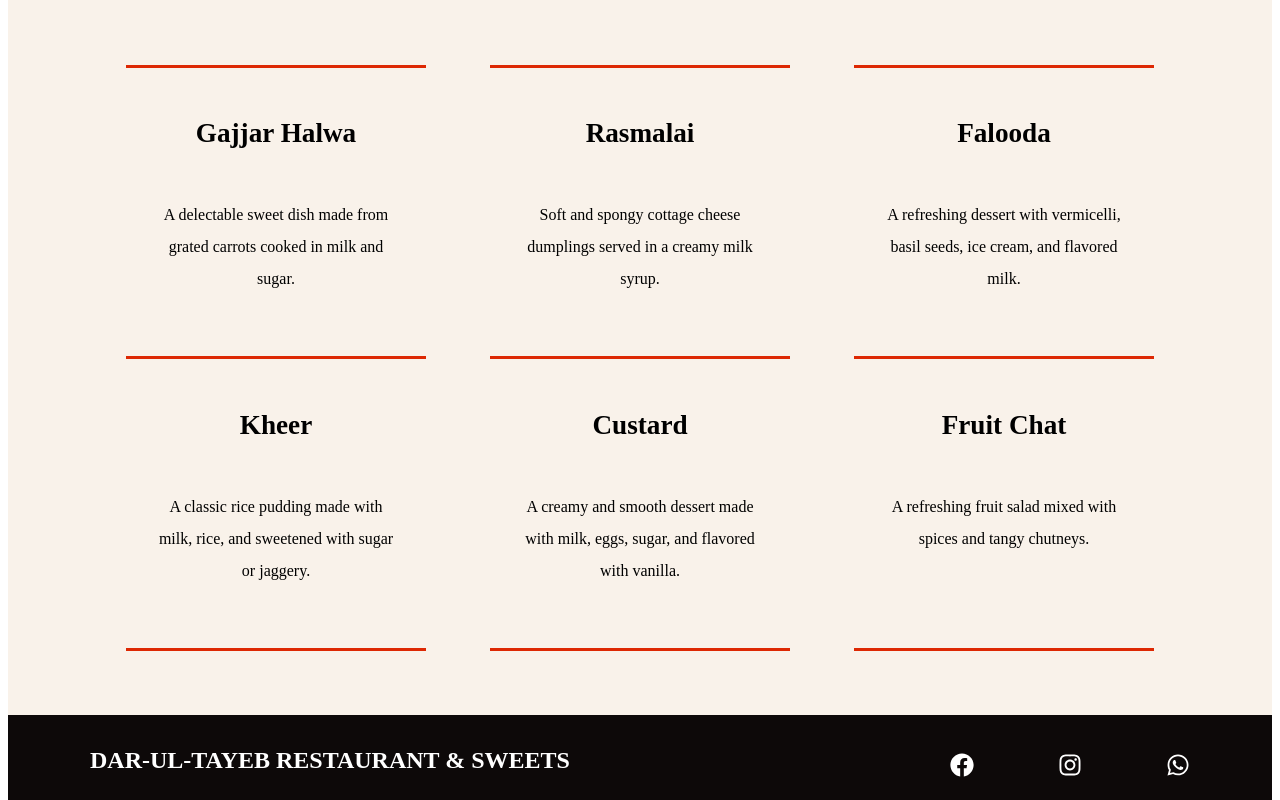
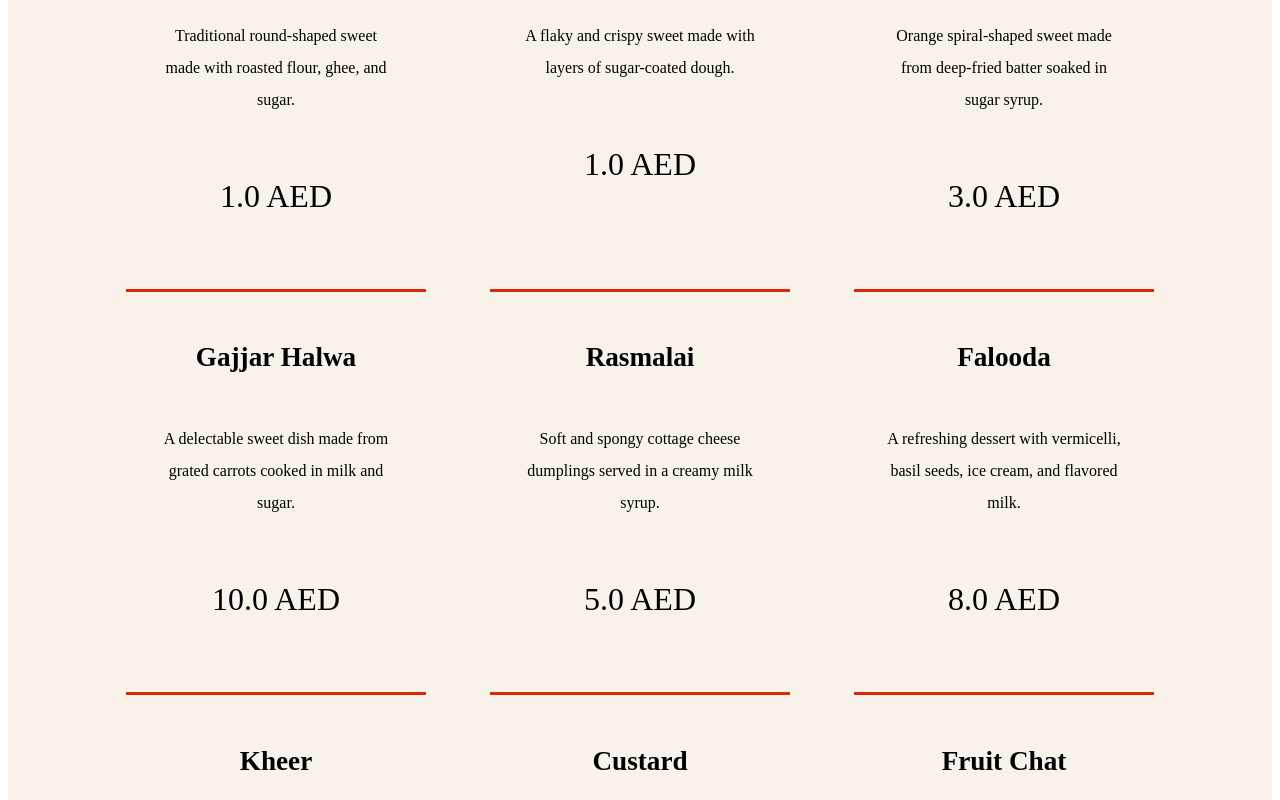
Before and after one commit to Muhammad-Zakii/restaurant-website, a React (Create React App) app: page /sweets in a window 1280 px wide. Shown: the part 840-1640 px from the top of the page. Built offline with nearby package versions, Linux system fonts and the light colour scheme; what react-alert-template-basic would draw is missing.

Commit message:
prices adjust

```diff
--- a/src/components/CompleteMenu/BreakFast/BreakFast.js
+++ b/src/components/CompleteMenu/BreakFast/BreakFast.js
@@ -9,6 +9,7 @@ import {
   ProductTitle,
   ProductDesc,
   BackButton,
+  ProductPrice,
 } from './BreakFastElements';
 import { BreakFastItems } from '../../Products/data';
 
@@ -26,6 +27,7 @@ const Breakfast = () => {
             <ProductInfo>
               <ProductTitle>{product.name}</ProductTitle>
               <ProductDesc>{product.desc}</ProductDesc>
+              <ProductPrice>{product.price}</ProductPrice>
             </ProductInfo>
           </ProductCard>
         ))}
--- a/src/components/CompleteMenu/BreakFast/BreakFastElements.js
+++ b/src/components/CompleteMenu/BreakFast/BreakFastElements.js
@@ -98,7 +98,7 @@ export const ProductDesc = styled.p`
 
 export const ProductPrice = styled.p`
   margin-bottom: 1rem;
-  font-size: 2rem;
+  font-size: 1.5rem;
 `;
 
 export const ProductButton = styled.button`
--- a/src/components/CompleteMenu/DinnerAndLunch/DinnerLunch.js
+++ b/src/components/CompleteMenu/DinnerAndLunch/DinnerLunch.js
@@ -8,7 +8,7 @@ import {
   ProductTitle,
   ProductDesc,
   BackButton,
-  // ProductPrice,
+  ProductPrice,
 } from './DinnerAndLunchElements';
 import { DinnerAndLunchItems } from '../../Products/data';
 import { Link } from 'react-router-dom';
@@ -28,7 +28,7 @@ const DinnerAndLunch = () => {
               <ProductInfo>
                 <ProductTitle>{product.name}</ProductTitle>
                 <ProductDesc>{product.desc}</ProductDesc>
-                {/* <ProductPrice>{product.price}</ProductPrice> */}
+                <ProductPrice>{product.price}</ProductPrice>
               </ProductInfo>
             </ProductCard>
           ))}
--- a/src/components/CompleteMenu/Sweets/Sweets.js
+++ b/src/components/CompleteMenu/Sweets/Sweets.js
@@ -8,7 +8,7 @@ import {
   ProductTitle,
   ProductDesc,
   BackButton,
-  // ProductPrice,
+  ProductPrice,
 } from './SweetsElements';
 import { SweetsItems } from '../../Products/data';
 import { Link } from 'react-router-dom';
@@ -27,7 +27,7 @@ const Sweets = () => {
             <ProductInfo>
               <ProductTitle>{product.name}</ProductTitle>
               <ProductDesc>{product.desc}</ProductDesc>
-              {/* <ProductPrice>{product.price}</ProductPrice> */}
+              <ProductPrice>{product.price}</ProductPrice>
             </ProductInfo>
           </ProductCard>
         ))}
--- a/src/components/Products/data.js
+++ b/src/components/Products/data.js
@@ -20,7 +20,7 @@ export const productData = [
     alt: 'Mutton karahi',
     name: 'Mutton karahi',
     desc: 'A savory Pakistani dish with mutton cooked in a karahi (wok) with aromatic spices.',
-    price: '65.99 AED',
+    price: '15.0 AED',
     button: 'Order Now',
   },
   {
@@ -28,7 +28,7 @@ export const productData = [
     alt: 'BBQ',
     name: 'BBQ',
     desc: 'Exquisite grilled & barbecued meats, marinated to perfection, served with flavorful sauces.',
-    price: '59.99 AED',
+    price: '15.0 AED',
     button: 'Order Now',
   },
   {
@@ -36,7 +36,7 @@ export const productData = [
     alt: 'Mutton Handi',
     name: 'Mutton Handi',
     desc: 'A flavorful Pakistani dish with mutton cooked in a traditional handi (clay pot).',
-    price: '59.99 AED',
+    price: '15.0 AED',
     button: 'Order Now',
   },
   {
@@ -44,7 +44,7 @@ export const productData = [
     alt: 'Mutton white korma',
     name: 'Mutton white korma',
     desc: 'A creamy and mild Pakistani dish with mutton cooked in a white korma sauce.',
-    price: '78.99 AED',
+    price: '20.0 AED',
     button: 'Order Now',
   },
   {
@@ -52,7 +52,7 @@ export const productData = [
     alt: 'Mutton keema',
     name: 'Mutton keema',
     desc: 'A delicious Pakistani dish made with minced mutton and aromatic spices.',
-    price: '55.99 AED',
+    price: '10.0 AED',
     button: 'Order Now',
   },
   {
@@ -60,7 +60,7 @@ export const productData = [
     alt: 'Alu Pratha',
     name: 'Alu Pratha',
     desc: 'A delicious Pakistani flatbread stuffed with spiced potato filling.',
-    price: '21.99 AED',
+    price: '3.00 AED',
     button: 'Order Now',
   },
   {
@@ -68,7 +68,7 @@ export const productData = [
     alt: 'Chiken Cheez Nan',
     name: 'Chiken Cheez Nan',
     desc: 'A scrumptious Pakistani nan bread with chicken and cheese filling.',
-    price: '28.99 AED',
+    price: '8.0 AED',
     button: 'Order Now',
   },
   {
@@ -76,7 +76,7 @@ export const productData = [
     alt: 'Haleem',
     name: 'Haleem',
     desc: 'A popular Pakistani dish made with meat, lentils, and wheat, slow-cooked to perfection.',
-    price: '49.99 AED',
+    price: '10.0 AED',
     button: 'Order Now',
   },
   {
@@ -84,7 +84,7 @@ export const productData = [
     alt: 'Egg Omelette',
     name: 'Egg Omelette',
     desc: 'A classic omelette made with eggs and your choice of fillings, popular in Pakistan.',
-    price: '14.99 AED',
+    price: '2.0 AED',
     button: 'Order Now',
   },
 ];
@@ -94,7 +94,7 @@ export const DinnerAndLunchItems = [
     alt: 'Mutton karahi',
     name: 'Mutton karahi',
     desc: 'A savory Pakistani dish with mutton cooked in a karahi (wok) with aromatic spices.',
-    price: '65.99 AED',
+    price: '15.0 AED',
     button: 'Order Now',
   },
   {
@@ -102,7 +102,7 @@ export const DinnerAndLunchItems = [
     alt: 'Mutton Handi',
     name: 'Mutton Handi',
     desc: 'A flavorful Pakistani dish with mutton cooked in a traditional handi (clay pot).',
-    price: '59.99 AED',
+    price: '15.0 AED',
     button: 'Order Now',
   },
   {
@@ -110,7 +110,7 @@ export const DinnerAndLunchItems = [
     alt: 'Mutton Achari',
     name: 'Mutton Achari',
     desc: 'A tangy and spicy Pakistani dish with mutton marinated in pickling spices.',
-    price: '68.99 AED',
+    price: '18.0 AED',
     button: 'Order Now',
   },
   {
@@ -118,7 +118,7 @@ export const DinnerAndLunchItems = [
     alt: 'Mutton korma',
     name: 'Mutton korma',
     desc: 'A rich and creamy Pakistani dish with mutton cooked in a flavorful korma sauce.',
-    price: '74.99 AED',
+    price: '15.0 AED',
     button: 'Order Now',
   },
   {
@@ -126,7 +126,7 @@ export const DinnerAndLunchItems = [
     alt: 'Mutton tawwa champ',
     name: 'Mutton tawwa champ',
     desc: 'Tender and succulent mutton chops cooked to perfection on a tawwa (griddle).',
-    price: '82.99 AED',
+    price: '18.0 AED',
     button: 'Order Now',
   },
   {
@@ -134,7 +134,7 @@ export const DinnerAndLunchItems = [
     alt: 'Mutton keema',
     name: 'Mutton keema',
     desc: 'A delicious Pakistani dish made with minced mutton and aromatic spices.',
-    price: '55.99 AED',
+    price: '10.0 AED',
     button: 'Order Now',
   },
   {
@@ -142,7 +142,7 @@ export const DinnerAndLunchItems = [
     alt: 'Mutton chop handi',
     name: 'Mutton chop handi',
     desc: 'A delightful dish with mutton chops cooked in a handi (clay pot) with spices.',
-    price: '62.99 AED',
+    price: '20.0 AED',
     button: 'Order Now',
   },
   {
@@ -150,7 +150,7 @@ export const DinnerAndLunchItems = [
     alt: 'Mutton white korma',
     name: 'Mutton white korma',
     desc: 'A creamy and mild Pakistani dish with mutton cooked in a white korma sauce.',
-    price: '78.99 AED',
+    price: '20.0 AED',
     button: 'Order Now',
   },
   {
@@ -158,7 +158,7 @@ export const DinnerAndLunchItems = [
     alt: 'Mutton pashawri',
     name: 'Mutton pashawri',
     desc: 'A traditional Pakistani dish with mutton cooked in a Peshawari style.',
-    price: '69.99 AED',
+    price: '18.0 AED',
     button: 'Order Now',
   },
   {
@@ -166,7 +166,7 @@ export const DinnerAndLunchItems = [
     alt: 'Mutton phindi',
     name: 'Mutton phindi',
     desc: 'A flavorful Pakistani dish with mutton cooked with lotus stem (phindi) and spices.',
-    price: '67.99 AED',
+    price: '15.0 AED',
     button: 'Order Now',
   },
   {
@@ -174,7 +174,7 @@ export const DinnerAndLunchItems = [
     alt: 'Mutton karyla',
     name: 'Mutton karyla',
     desc: 'A delicious Pakistani dish with mutton and bitter gourd (karyla) cooked together.',
-    price: '64.99 AED',
+    price: '15.0 AED',
     button: 'Order Now',
   },
   {
@@ -182,7 +182,7 @@ export const DinnerAndLunchItems = [
     alt: 'Mutton makhni',
     name: 'Mutton makhni',
     desc: 'A rich and creamy dish with mutton cooked in a buttery tomato sauce.',
-    price: '76.99 AED',
+    price: '15.0 AED',
     button: 'Order Now',
   },
   {
@@ -190,7 +190,7 @@ export const DinnerAndLunchItems = [
     alt: 'Mutton dall mix',
     name: 'Mutton dall mix',
     desc: 'A flavorful Pakistani dish with mutton and mixed lentils cooked together.',
-    price: '58.99 AED',
+    price: '15.0 AED',
     button: 'Order Now',
   },
   {
@@ -198,7 +198,7 @@ export const DinnerAndLunchItems = [
     alt: 'BBQ',
     name: 'BBQ',
     desc: 'An exquisite assortment of grilled and barbecued meats, marinated to perfection and served with a selection of flavorful sauces.',
-    price: '59.99 AED',
+    price: '15.0 AED',
     button: 'Order Now',
   },
 ];
@@ -209,7 +209,7 @@ export const SweetsItems = [
     alt: 'Rasgula',
     name: 'Rasgula',
     desc: 'A spongy and sweet dessert made from cottage cheese balls soaked in sugar syrup.',
-    price: '10.99 AED',
+    price: '1.0 AED',
     button: 'Order Now',
   },
   {
@@ -217,7 +217,7 @@ export const SweetsItems = [
     alt: 'Gulabjaman',
     name: 'Gulabjaman',
     desc: 'Delicious deep-fried dumplings soaked in fragrant sugar syrup.',
-    price: '12.99 AED',
+    price: '1.0 AED',
     button: 'Order Now',
   },
   {
@@ -225,7 +225,7 @@ export const SweetsItems = [
     alt: 'Barfi',
     name: 'Barfi',
     desc: 'A rich and creamy fudge-like sweet made with condensed milk and various flavors.',
-    price: '8.99 AED',
+    price: '1.0 AED',
     button: 'Order Now',
   },
   {
@@ -233,7 +233,7 @@ export const SweetsItems = [
     alt: 'Lado',
     name: 'Lado',
     desc: 'Traditional round-shaped sweet made with roasted flour, ghee, and sugar.',
-    price: '9.99 AED',
+    price: '1.0 AED',
     button: 'Order Now',
   },
   {
@@ -241,7 +241,7 @@ export const SweetsItems = [
     alt: 'Patisa',
     name: 'Patisa',
     desc: 'A flaky and crispy sweet made with layers of sugar-coated dough.',
-    price: '11.99 AED',
+    price: '1.0 AED',
     button: 'Order Now',
   },
   {
@@ -249,7 +249,7 @@ export const SweetsItems = [
     alt: 'Jalebi',
     name: 'Jalebi',
     desc: 'Orange spiral-shaped sweet made from deep-fried batter soaked in sugar syrup.',
-    price: '10.99 AED',
+    price: '3.0 AED',
     button: 'Order Now',
   },
   {
@@ -257,7 +257,7 @@ export const SweetsItems = [
     alt: 'Gajjar Halwa',
     name: 'Gajjar Halwa',
     desc: 'A delectable sweet dish made from grated carrots cooked in milk and sugar.',
-    price: '14.99 AED',
+    price: '10.0 AED',
     button: 'Order Now',
   },
   {
@@ -265,7 +265,7 @@ export const SweetsItems = [
     alt: 'Rasmalai',
     name: 'Rasmalai',
     desc: 'Soft and spongy cottage cheese dumplings served in a creamy milk syrup.',
-    price: '13.99 AED',
+    price: '5.0 AED',
     button: 'Order Now',
   },
   {
@@ -273,7 +273,7 @@ export const SweetsItems = [
     alt: 'Falooda',
     name: 'Falooda',
     desc: 'A refreshing dessert with vermicelli, basil seeds, ice cream, and flavored milk.',
-    price: '15.99 AED',
+    price: '8.0 AED',
     button: 'Order Now',
   },
   {
@@ -281,7 +281,7 @@ export const SweetsItems = [
     alt: 'Kheer',
     name: 'Kheer',
     desc: 'A classic rice pudding made with milk, rice, and sweetened with sugar or jaggery.',
-    price: '9.99 AED',
+    price: '5.0 AED',
     button: 'Order Now',
   },
   {
@@ -289,7 +289,7 @@ export const SweetsItems = [
     alt: 'Custard',
     name: 'Custard',
     desc: 'A creamy and smooth dessert made with milk, eggs, sugar, and flavored with vanilla.',
-    price: '8.99 AED',
+    price: '5.0 AED',
     button: 'Order Now',
   },
   {
@@ -297,8 +297,18 @@ export const SweetsItems = [
     alt: 'Fruit Chat',
     name: 'Fruit Chat',
     desc: 'A refreshing fruit salad mixed with spices and tangy chutneys.',
-    price: '12.99 AED',
+    price: '5.0 AED',
     button: 'Order Now',
+  },
+  {
+    name: 'Papri Chana Chaat',
+    desc: 'Papri Chana Chaat is a popular Indian street food that combines crispy papri, tender chickpeas, and a mix of spices and chutneys.',
+    price: '5.0 AED',
+  },
+  {
+    name: 'Dahi Puri',
+    desc: 'Dahi Puri, a beloved Indian street food, is a delightful concoction of small, crispy puris filled with a mixture of spiced potatoes, chickpeas, and tangy tamarind chutney.',
+    price: '5.0 AED',
   },
 ];
 
@@ -308,175 +318,168 @@ export const BreakFastItems = [
     alt: 'Alu Pratha',
     name: 'Alu Pratha',
     desc: 'A delicious Pakistani flatbread stuffed with spiced potato filling.',
-    price: '21.99 AED',
+    price: '3.00 AED',
   },
   {
     img: 'product3',
     alt: 'Sada Pratha',
     name: 'Sada Pratha',
     desc: 'A plain and simple Pakistani flatbread, best served with curries and chutneys.',
-    price: '17.99 AED',
+    price: '1.00 AED',
   },
   {
     img: 'product3',
     alt: 'Muli Pratha',
     name: 'Muli Pratha',
     desc: 'A flavorful Pakistani flatbread stuffed with seasoned radish.',
-    price: '23.99 AED',
+    price: '3.5 AED',
   },
   {
     img: 'product3',
     alt: 'Methi Pratha',
     name: 'Methi Pratha',
     desc: 'A Pakistani flatbread made with fenugreek leaves, rich in flavor.',
-    price: '20.99 AED',
+    price: '4.00 AED',
   },
   {
     img: 'product3',
     alt: 'Ghobi Pratha',
     name: 'Ghobi Pratha',
     desc: 'A Pakistani flatbread filled with spiced cauliflower, a delightful choice.',
-    price: '24.99 AED',
+    price: '3.5 AED',
   },
   {
     img: 'product3',
     alt: 'Sada Nan',
     name: 'Sada Nan',
     desc: 'A simple and soft Pakistani leavened bread, perfect for any curry.',
-    price: '12.99 AED',
+    price: '2.00 AED',
   },
   {
     img: 'product3',
     alt: 'Alu Nan',
     name: 'Alu Nan',
     desc: 'A Pakistani nan bread stuffed with spiced potatoes, a favorite of many.',
-    price: '17.99 AED',
+    price: '4.00 AED',
   },
   {
     img: 'product3',
     alt: 'Zatar Nan',
     name: 'Zatar Nan',
     desc: 'A delightful Pakistani nan bread seasoned with zatar, a unique taste.',
-    price: '21.99 AED',
+    price: '4.00 AED',
   },
   {
     img: 'product3',
     alt: 'Chiken Cheez Nan',
     name: 'Chiken Cheez Nan',
     desc: 'A scrumptious Pakistani nan bread with chicken and cheese filling.',
-    price: '28.99 AED',
+    price: '8.00 AED',
   },
   {
     img: 'product3',
     alt: 'Roogni Nan',
     name: 'Roogni Nan',
     desc: 'A special Pakistani nan bread garnished with sesame seeds.',
-    price: '24.99 AED',
+    price: '3.0 AED',
   },
   {
     img: 'product3',
     alt: 'Sada Nan',
     name: 'Sada Nan',
     desc: 'A simple and soft Pakistani leavened bread, perfect for any curry.',
-    price: '12.99 AED',
+    price: '1.0 AED',
   },
   {
     img: 'product3',
     alt: 'Sada Roti',
     name: 'Sada Roti',
     desc: 'A traditional Pakistani unleavened flatbread, a staple in many meals.',
-    price: '14.99 AED',
+    price: '1.0 AED',
   },
   {
     img: 'product3',
     alt: 'Misri Roti',
     name: 'Misri Roti',
     desc: 'A sweet Pakistani flatbread made with sugar crystals, a delightful treat.',
-    price: '16.99 AED',
+    price: '4.0 AED',
   },
   {
     img: 'product3',
     alt: 'Halwa Poori',
     name: 'Halwa Poori',
     desc: 'A classic Pakistani breakfast combination, consisting of halwa and poori.',
-    price: '35.99 AED',
+    price: '1.0 AED',
   },
   {
     img: 'product3',
     alt: 'Beef Paya',
     name: 'Beef Paya',
     desc: 'A hearty Pakistani soup made with beef trotters, rich and flavorful.',
-    price: '38.99 AED',
+    price: '8.0 AED',
   },
   {
     img: 'product3',
     alt: 'Mutton Paya',
     name: 'Mutton Paya',
     desc: 'A delicious and nutritious Pakistani soup made with mutton trotters.',
-    price: '42.99 AED',
+    price: '10.0 AED',
   },
   {
     img: 'product3',
     alt: 'Kofta',
-    name: 'Kofta',
+    name: 'Kofta Channa',
     desc: 'A Pakistani dish with spiced meatballs cooked in a flavorful sauce.',
-    price: '29.99 AED',
+    price: '10.0 AED',
   },
   {
     img: 'product3',
     alt: 'Haleem',
     name: 'Haleem',
     desc: 'A popular Pakistani dish made with meat, lentils, and wheat, slow-cooked to perfection.',
-    price: '49.99 AED',
+    price: '10.0 AED',
   },
   {
     img: 'product3',
     alt: 'Nehari',
     name: 'Nehari',
     desc: 'A traditional Pakistani stew made with slow-cooked meat and aromatic spices.',
-    price: '44.99 AED',
-  },
-  {
-    img: 'product3',
-    alt: 'Chicken Chana',
-    name: 'Chicken Chana',
-    desc: 'A flavorful Pakistani dish with chicken and chickpeas, a delightful combination.',
-    price: '36.99 AED',
+    price: '12.0 AED',
   },
   {
     img: 'product3',
     alt: 'White Chana',
     name: 'White Chana',
     desc: 'A Pakistani dish made with tender chickpeas cooked in a spiced gravy.',
-    price: '33.99 AED',
+    price: '5.0 AED',
   },
   {
     img: 'product3',
     alt: 'Veg',
     name: 'Veg',
     desc: 'A hearty and nutritious Pakistani vegetarian dish, perfect for veggie lovers.',
-    price: '35.99 AED',
+    price: '6.0 AED',
   },
   {
     img: 'product3',
-    alt: 'Daal Fry',
-    name: 'Daal Fry',
+    alt: 'Chana Dal',
+    name: 'Chana Dal',
     desc: 'A comforting Pakistani dish made with fried lentils and aromatic spices.',
-    price: '24.99 AED',
+    price: '6.0 AED',
   },
   {
     img: 'product3',
     alt: 'Egg Fry',
     name: 'Egg Fry',
     desc: 'A simple and delicious Pakistani egg dish, easy to prepare and delightful to eat.',
-    price: '21.99 AED',
+    price: '2.0 AED',
   },
   {
     img: 'product3',
     alt: 'Egg Omelette',
     name: 'Egg Omelette',
     desc: 'A classic omelette made with eggs and your choice of fillings, popular in Pakistan.',
-    price: '14.99 AED',
+    price: '2.0 AED',
   },
 ];
 
@@ -486,7 +489,7 @@ export const productDataTwo = [
     alt: 'Rasgula',
     name: 'Rasgula',
     desc: 'A spongy and sweet dessert made from cottage cheese balls soaked in sugar syrup.',
-    price: '10.99 AED',
+    price: '1.0 AED',
     button: 'Order Now',
   },
   {
@@ -494,7 +497,7 @@ export const productDataTwo = [
     alt: 'Gulabjaman',
     name: 'Gulabjaman',
     desc: 'Delicious deep-fried dumplings soaked in fragrant sugar syrup.',
-    price: '12.99 AED',
+    price: '1.0 AED',
     button: 'Order Now',
   },
   {
@@ -502,7 +505,7 @@ export const productDataTwo = [
     alt: 'Barfi',
     name: 'Barfi',
     desc: 'A rich and creamy fudge-like sweet made with condensed milk and various flavors.',
-    price: '8.99 AED',
+    price: '1.0 AED',
     button: 'Order Now',
   },
   {
@@ -510,7 +513,7 @@ export const productDataTwo = [
     alt: 'Gajjar Halwa',
     name: 'Gajjar Halwa',
     desc: 'A delectable sweet dish made from grated carrots cooked in milk and sugar.',
-    price: '14.99 AED',
+    price: '10.0 AED',
     button: 'Order Now',
   },
   {
@@ -518,7 +521,7 @@ export const productDataTwo = [
     alt: 'Kheer',
     name: 'Kheer',
     desc: 'A classic rice pudding made with milk, rice, and sweetened with sugar or jaggery.',
-    price: '9.99 AED',
+    price: '5.0 AED',
     button: 'Order Now',
   },
   {
@@ -526,7 +529,7 @@ export const productDataTwo = [
     alt: 'Custard',
     name: 'Custard',
     desc: 'A creamy and smooth dessert made with milk, eggs, sugar, and flavored with vanilla.',
-    price: '8.99 AED',
+    price: '5.0 AED',
     button: 'Order Now',
   },
 ];
```
